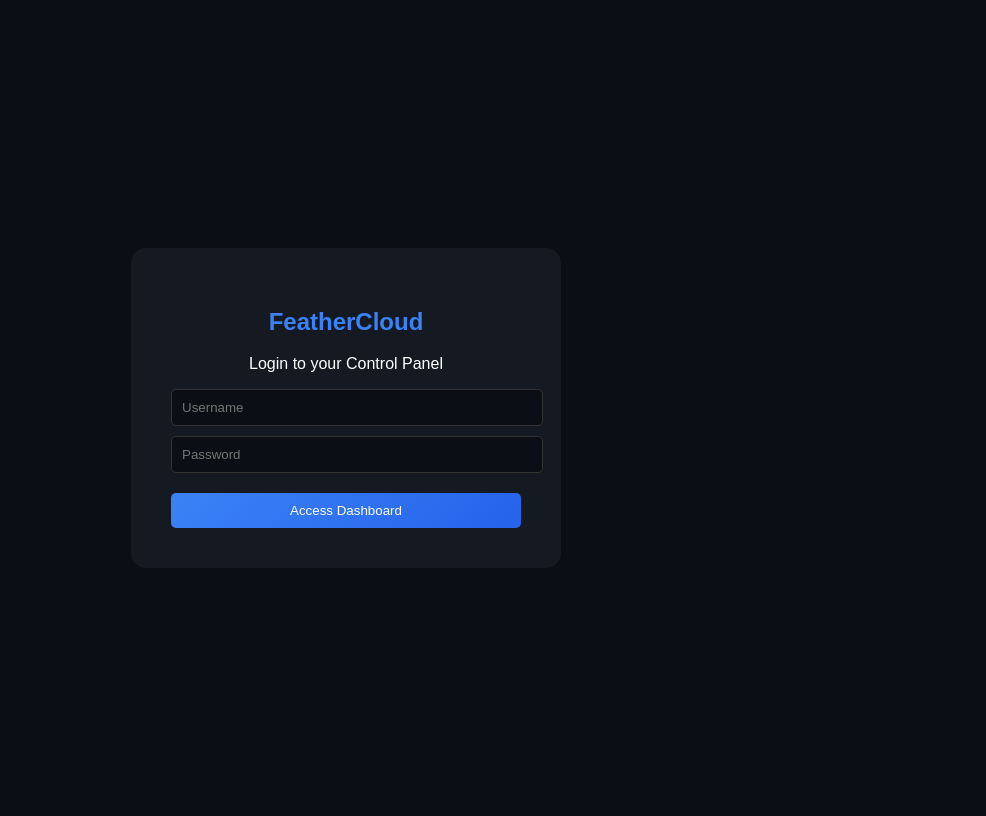
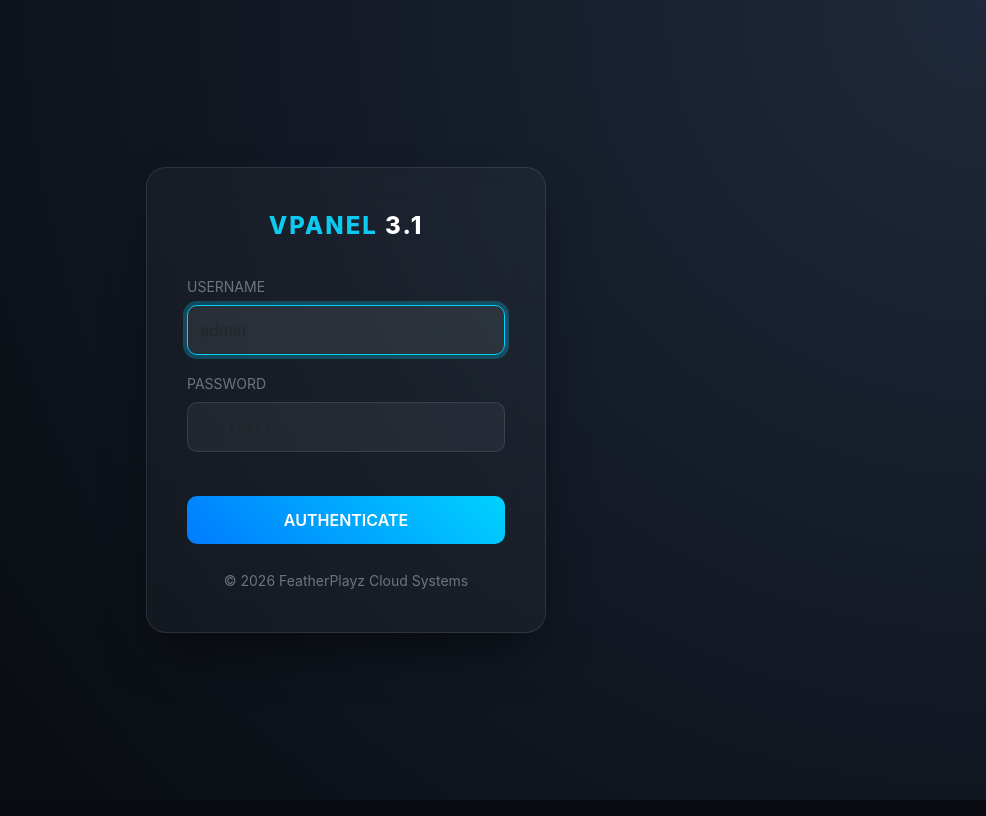
Before and after one commit to featherplayzz/FeatherPanel, a Flask app: page /login in a window 1280 px wide. Shown: the whole page, without its empty margins (294-1280 px from the left). Run offline with Flask 3, Linux system fonts and the light colour scheme.

Commit message:
Update login.html

```diff
--- a/PanelV1/templates/login.html
+++ b/PanelV1/templates/login.html
@@ -1,14 +1,89 @@
 <!DOCTYPE html>
-<html>
-<body style="background: #0b0e14; color: white; display: flex; align-items: center; justify-content: center; height: 100vh; font-family: sans-serif;">
-    <div style="background: #151921; padding: 40px; border-radius: 15px; width: 350px; text-align: center;">
-        <h2 style="color: #3b82f6;">FeatherCloud</h2>
-        <p>Login to your Control Panel</p>
-        <form method="POST">
-            <input type="text" name="user" placeholder="Username" style="width: 100%; padding: 10px; margin-bottom: 10px; border-radius: 5px; border: 1px solid #333; background: #0b0e14; color: white;">
-            <input type="password" name="pwd" placeholder="Password" style="width: 100%; padding: 10px; margin-bottom: 20px; border-radius: 5px; border: 1px solid #333; background: #0b0e14; color: white;">
-            <button type="submit" style="width: 100%; padding: 10px; background: linear-gradient(135deg, #3b82f6 0%, #2563eb 100%); color: white; border: none; border-radius: 5px; cursor: pointer;">Access Dashboard</button>
-        </form>
+<html lang="en">
+<head>
+    <meta charset="UTF-8">
+    <meta name="viewport" content="width=device-width, initial-scale=1.0">
+    <title>Vpanel 3.1 | Secure Login</title>
+    <link href="https://cdn.jsdelivr.net/npm/bootstrap@5.3.0/dist/css/bootstrap.min.css" rel="stylesheet">
+    <style>
+        body {
+            background: radial-gradient(circle at top right, #1e293b, #05070a);
+            height: 100vh;
+            display: flex;
+            align-items: center;
+            justify-content: center;
+            color: white;
+            font-family: 'Inter', sans-serif;
+        }
+        .login-card {
+            background: rgba(255, 255, 255, 0.03);
+            backdrop-filter: blur(15px);
+            border: 1px solid rgba(255, 255, 255, 0.1);
+            padding: 40px;
+            border-radius: 20px;
+            width: 100%;
+            max-width: 400px;
+            box-shadow: 0 25px 50px -12px rgba(0, 0, 0, 0.5);
+        }
+        .form-control {
+            background: rgba(255, 255, 255, 0.05);
+            border: 1px solid rgba(255, 255, 255, 0.1);
+            color: white;
+            padding: 12px;
+            border-radius: 10px;
+        }
+        .form-control:focus {
+            background: rgba(255, 255, 255, 0.08);
+            color: white;
+            border-color: #00d2ff;
+            box-shadow: 0 0 0 0.25rem rgba(0, 210, 255, 0.25);
+        }
+        .btn-v {
+            background: linear-gradient(45deg, #007bff, #00d2ff);
+            border: none;
+            color: white;
+            padding: 12px;
+            border-radius: 10px;
+            font-weight: 600;
+            width: 100%;
+            margin-top: 20px;
+            transition: 0.3s;
+        }
+        .btn-v:hover {
+            transform: translateY(-2px);
+            box-shadow: 0 10px 20px rgba(0, 123, 255, 0.4);
+        }
+        .logo-text {
+            font-size: 24px;
+            font-weight: 800;
+            margin-bottom: 30px;
+            text-align: center;
+            letter-spacing: 2px;
+        }
+    </style>
+</head>
+<body>
+
+<div class="login-card">
+    <div class="logo-text text-info">VPANEL <span class="text-white">3.1</span></div>
+
+    <form action="/login" method="POST">
+        <div class="mb-3">
+            <label class="form-label small text-secondary">USERNAME</label>
+            <input type="text" name="user" class="form-control" placeholder="admin" required autofocus>
+        </div>
+        <div class="mb-4">
+            <label class="form-label small text-secondary">PASSWORD</label>
+            <input type="password" name="pwd" class="form-control" placeholder="••••••••" required>
+        </div>
+
+        <button type="submit" class="btn btn-v">AUTHENTICATE</button>
+    </form>
+
+    <div class="mt-4 text-center">
+        <small class="text-secondary">© 2026 FeatherPlayz Cloud Systems</small>
     </div>
+</div>
+
 </body>
 </html>
```
